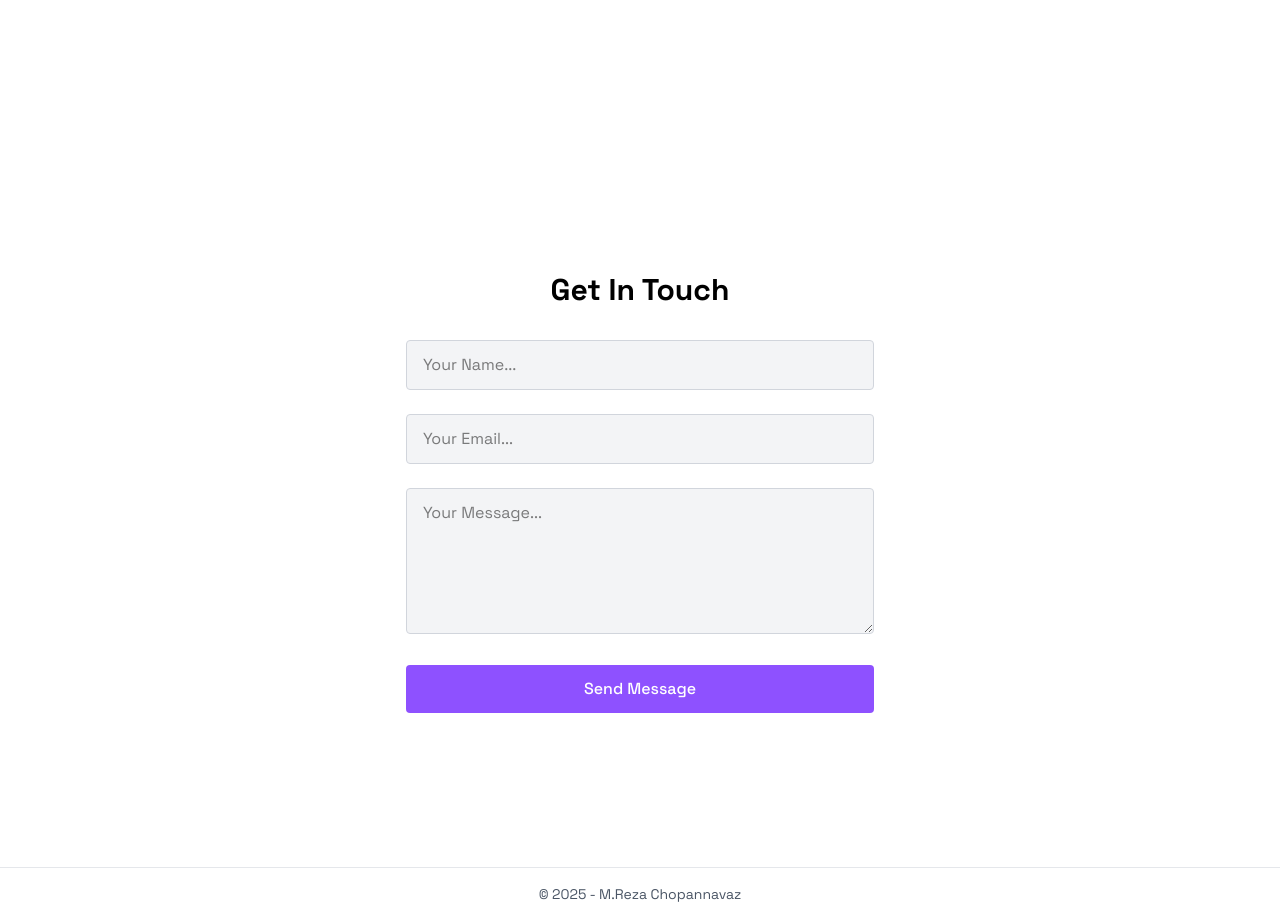
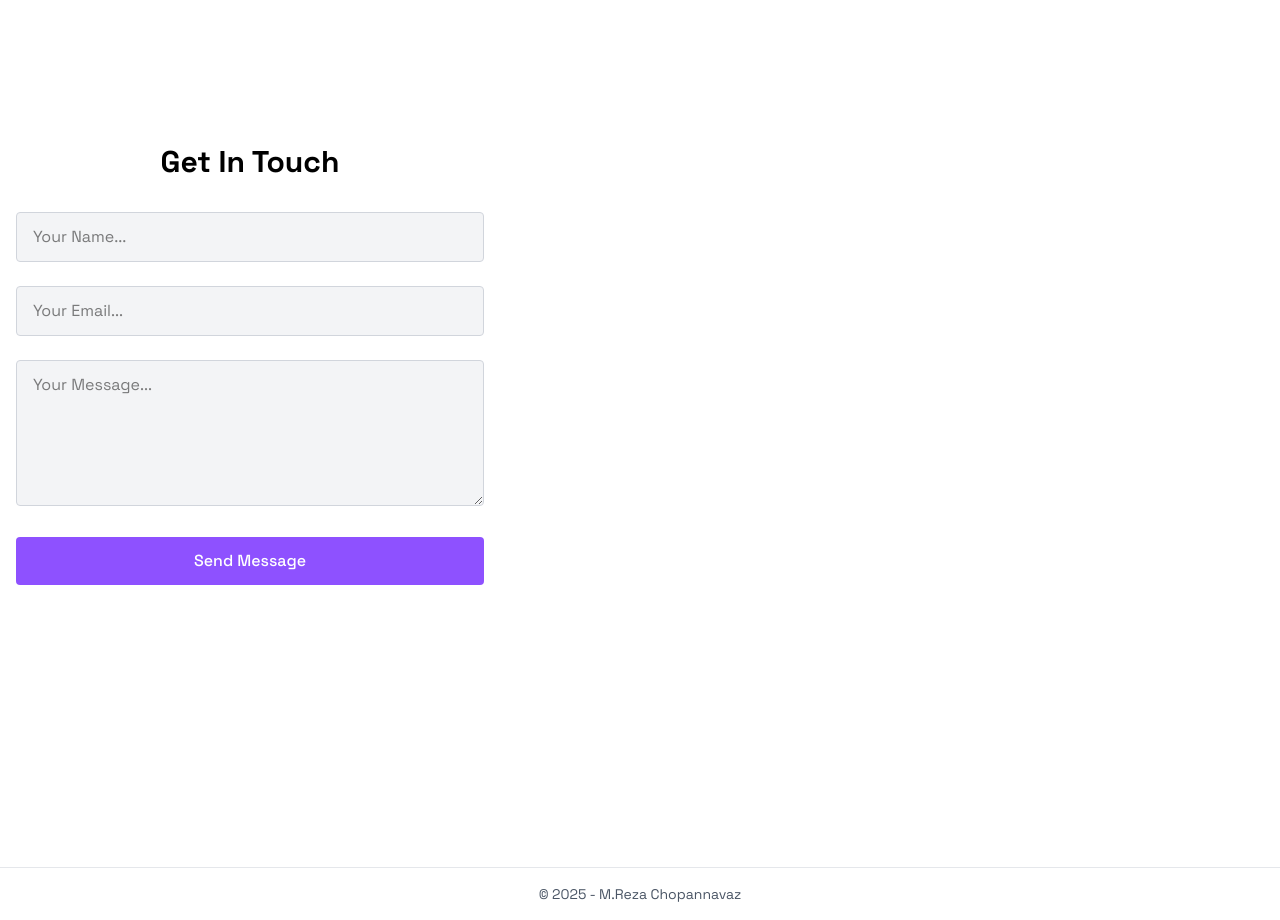
Before and after one commit to m-reza-ch/portfolio, a React (Vite) app: page / in a window 1280 px wide. Shown: the part 6620-7540 px from the top of the page. Built offline with nearby package versions, Linux system fonts and the light colour scheme.

Commit message:
fixed bugs

```diff
--- a/src/components/sections/Contact.jsx
+++ b/src/components/sections/Contact.jsx
@@ -128,7 +128,7 @@ export const Contact = () => {
   };
 
   const inputBaseClasses =
-    "w-full bg-gray-100 text-black dark:bg-white/5 dark:text-white border border-gray-300 dark:border-white/10 rounded px-4 py-3 transition focus:outline-none focus:ring-2 focus:ring-violet-500 dark:focus:ring-teal-500 focus:border-violet-500 dark:focus:border-teal-500 focus:bg-violet-500/10 dark:focus:bg-teal-500/10";
+    "w-full bg-gray-100 text-black dark:bg-white/5 dark:text-white border border-gray-300 dark:border-white/10 rounded px-4 py-3 transition focus:outline-none focus:ring-2 focus:ring-violet-500 dark:focus:ring-blue-500 focus:border-violet-500 dark:focus:border-blue-500 focus:bg-violet-500/10 dark:focus:bg-blue-500/10";
 
   const isNameError = touched.name && errors.name !== "";
   const isEmailError = touched.email && errors.email !== "";
@@ -140,7 +140,7 @@ export const Contact = () => {
     <section
       id="contact"
       ref={sectionRef}
-      className="min-h-screen flex flex-col items-center justify-center py-20 relative text-black dark:text-white bg-white dark:bg-zinc-950 transition-colors duration-300"
+      className="min-h-screen flex flex-col justify-between text-black dark:text-white bg-[var(--color-bg)] text-[var(--color-text)] transition-colors duration-300"
     >
       <RevealOnScroll>
         <div className="px-4 w-full min-w-[300px] md:w-[500px] sm:w-2/3 p-6 z-10">
@@ -228,8 +228,7 @@ export const Contact = () => {
             <button
               type="submit"
               disabled={isSubmitDisabled}
-              className="w-full bg-violet-500 dark:bg-teal-500 text-white py-3 px-6 rounded font-medium transition relative overflow-hidden hover:-translate-y-0.5 hover:shadow-[0_0_15px_rgba(139,92,246,0.5)] dark:hover:shadow-[0_0_15px_rgba(20,158,149,0.5)] disabled:opacity-60 disabled:cursor-not-allowed cursor-pointer"
-              aria-live="polite"
+                className="w-full bg-violet-500 dark:bg-blue-500 text-white py-3 px-6 rounded font-medium transition relative overflow-hidden hover:-translate-y-0.5 hover:shadow-[0_0_15px_rgba(139,92,246,0.5)] dark:hover:shadow-[0_0_15px_rgba(37,99,235,0.5)] disabled:opacity-60 disabled:cursor-not-allowed cursor-pointer"
             >
               {loading ? "Sending..." : "Send Message"}
             </button>
@@ -258,7 +257,8 @@ export const Contact = () => {
         </div>
       </RevealOnScroll>
 
-      <footer className="w-full text-center text-gray-600 dark:text-gray-500 text-sm py-4 border-t border-gray-200 dark:border-white/10 absolute bottom-0 left-0 bg-white dark:bg-zinc-950">
+      {/* Footer */}
+      <footer className="w-full text-center text-gray-600 dark:text-gray-500 text-sm py-4 border-t border-gray-200 dark:border-white/10 bg-[var(--color-bg)] text-[var(--color-text)] transition-colors duration-300 flex-shrink-0">
         © 2025 - M.Reza Chopannavaz
       </footer>
     </section>
```
